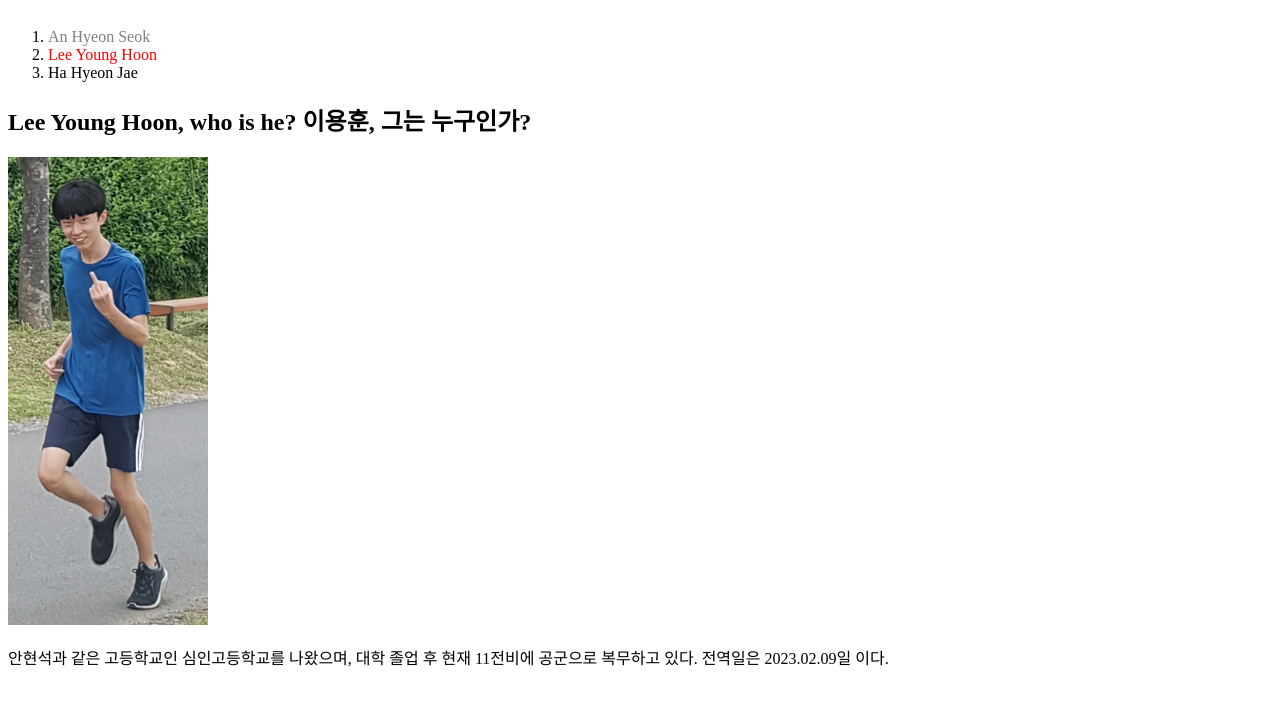
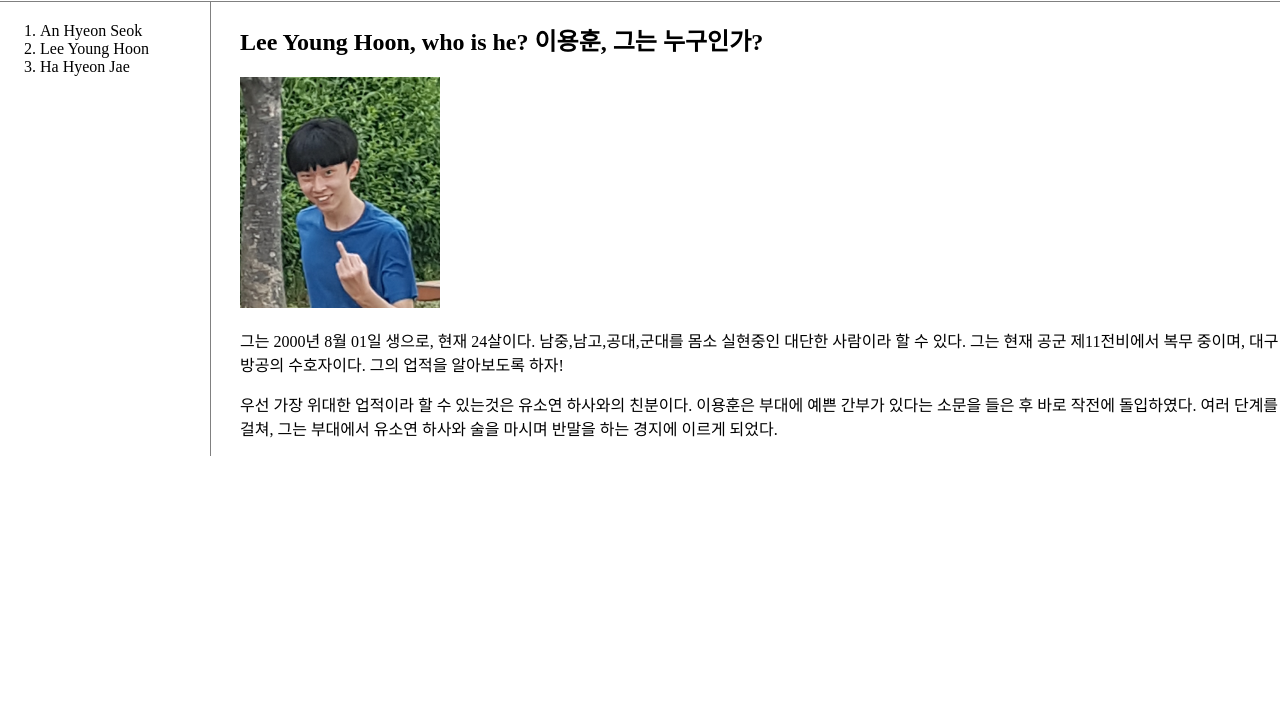
Before and after one commit to nyeonseok/WHO-website, a plain HTML site: page 2.html in a window 1280 px wide. Shown: the part 97-800 px from the top of the page. Drawn offline with Linux system fonts and the light colour scheme.

Commit message:
box & grid
grid까지 완료

```diff
--- a/2.html
+++ b/2.html
@@ -4,34 +4,56 @@
   <title>WHO1-Lee Young Hoon</title>
   <meta charset="utf-8">
   <style>
+  body{
+    margin:0;
+  }
     h1{
       font-size:50px;
       text-align: center;
+      border-bottom: 1px solid gray;
+      margin:0;
+      padding:20px;
     }
     a{
       color:black;
       text-decoration: none;
     }
-    .saw{
-      color:gray;
+    ol{
+      border-right: 1px solid gray;
+      width:150px;
+      margin:0;
+      padding:20px;
     }
-    #active{
-      color:red;
+    #grid{
+      display:grid;
+      grid-template-columns: 200px 1fr;
     }
-
+    #grid ol{
+      padding-left:40px
+    }
+    #article{
+      padding-left:40px
+    }
   </style>
 </head>
 <body>
   <h1><a href="index.html">WHO?</a></h1>
+<div id="grid">
   <ol>
-    <li><a href="1.html" class="saw">An Hyeon Seok</a></li>
-    <li><a href="2.html" class="saw" id="active">Lee Young Hoon</a></li>
+    <li><a href="1.html">An Hyeon Seok</a></li>
+    <li><a href="2.html">Lee Young Hoon</a></li>
     <li><a href="3.html">Ha Hyeon Jae</a></li>
   </ol>
-  <h2>Lee Young Hoon, who is he? 이용훈, 그는 누구인가?</h2>
-  <img src="이용훈.jpg" width="200px">
-  <p>안현석과 같은 고등학교인 심인고등학교를 나왔으며, 대학 졸업 후 현재 11전비에 공군으로 복무하고 있다.
-    전역일은 2023.02.09일 이다.
-  </p>
+  <div id="article">
+    <h2>Lee Young Hoon, who is he? 이용훈, 그는 누구인가?</h2>
+    <img src="이용훈1.jpg" width="200px">
+    <p>그는 2000년 8월 01일 생으로, 현재 24살이다. 남중,남고,공대,군대를 몸소 실현중인 대단한 사람이라 할 수 있다. 그는 현재
+      공군 제11전비에서 복무 중이며, 대구 방공의 수호자이다. 그의 업적을 알아보도록 하자!
+    </p>
+    <p>우선 가장 위대한 업적이라 할 수 있는것은 유소연 하사와의 친분이다. 이용훈은 부대에 예쁜 간부가 있다는 소문을 들은 후
+      바로 작전에 돌입하였다. 여러 단계를 걸쳐, 그는 부대에서 유소연 하사와 술을 마시며 반말을 하는 경지에 이르게 되었다.
+    </p>
+  </div>
+</div>
 </body>
 </html>
```
Also changed, not shown: box.html (added, +16 -0 lines), grid.html (added, +21 -0 lines), 이용훈1.jpg (added).
